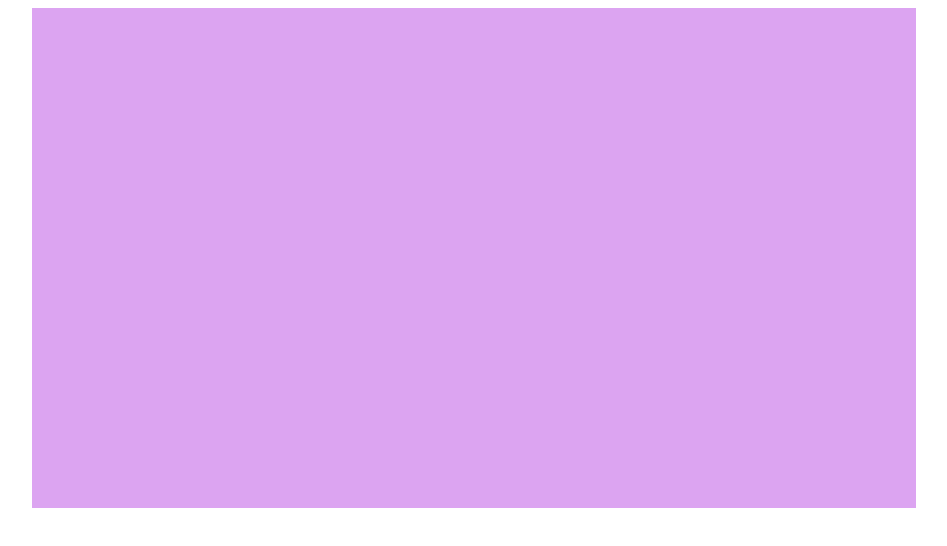
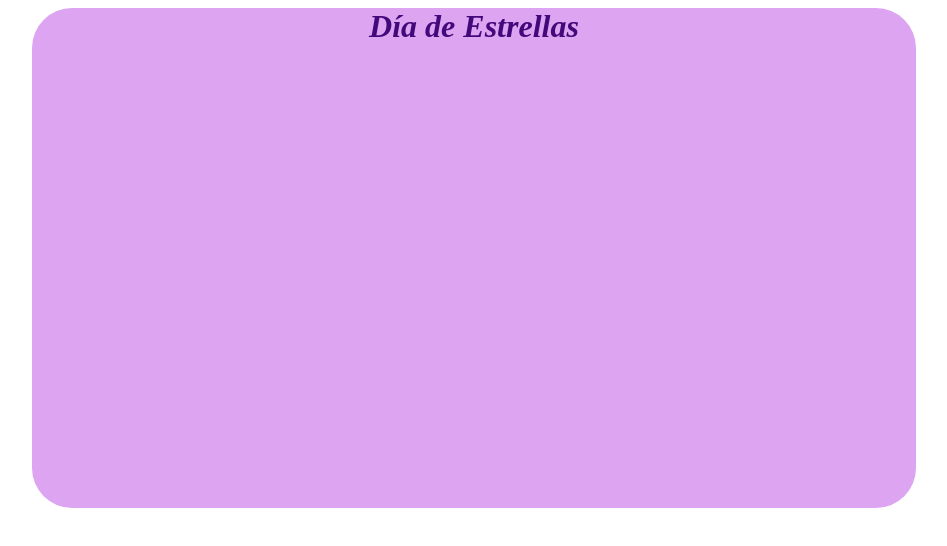
Before and after one commit to xlrzeb/repo2, a plain HTML site: page index.html in a window 1280 px wide. Shown: the whole page, without its empty margins (166-1113 px from the left). Drawn offline with Linux system fonts and the light colour scheme.

Commit message:
se modifico estilo y se agrega el titulo

```diff
--- a/estilos.css
+++ b/estilos.css
@@ -3,4 +3,14 @@
     width: 70%;
     height: 500px;
     background-color: rgb(220, 164, 241);
+    border-radius: 40px;
 }
+.titulo{
+    text-align: center;
+    font-family: 'Times New Roman', Times, serif;
+    font-style: italic;
+    font-weight: bolder;
+    margin-top: auto;
+    color: rgb(67, 8, 122);
+
+}
--- a/index.html
+++ b/index.html
@@ -9,7 +9,9 @@
 </head>
 <body>
     <div class="contenedor">
+<h1 class="titulo"> Día de Estrellas</h1>
 
     </div>
+
 </body>
 </html>
```
